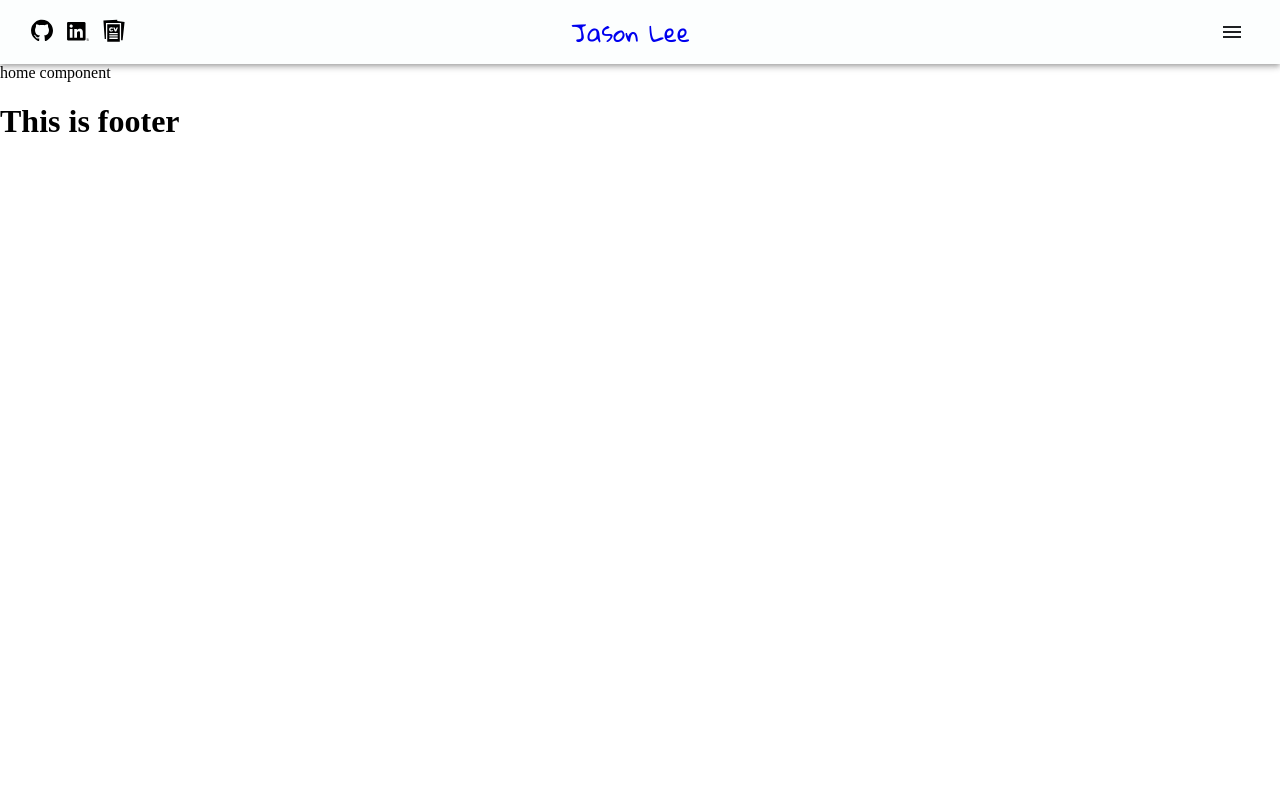
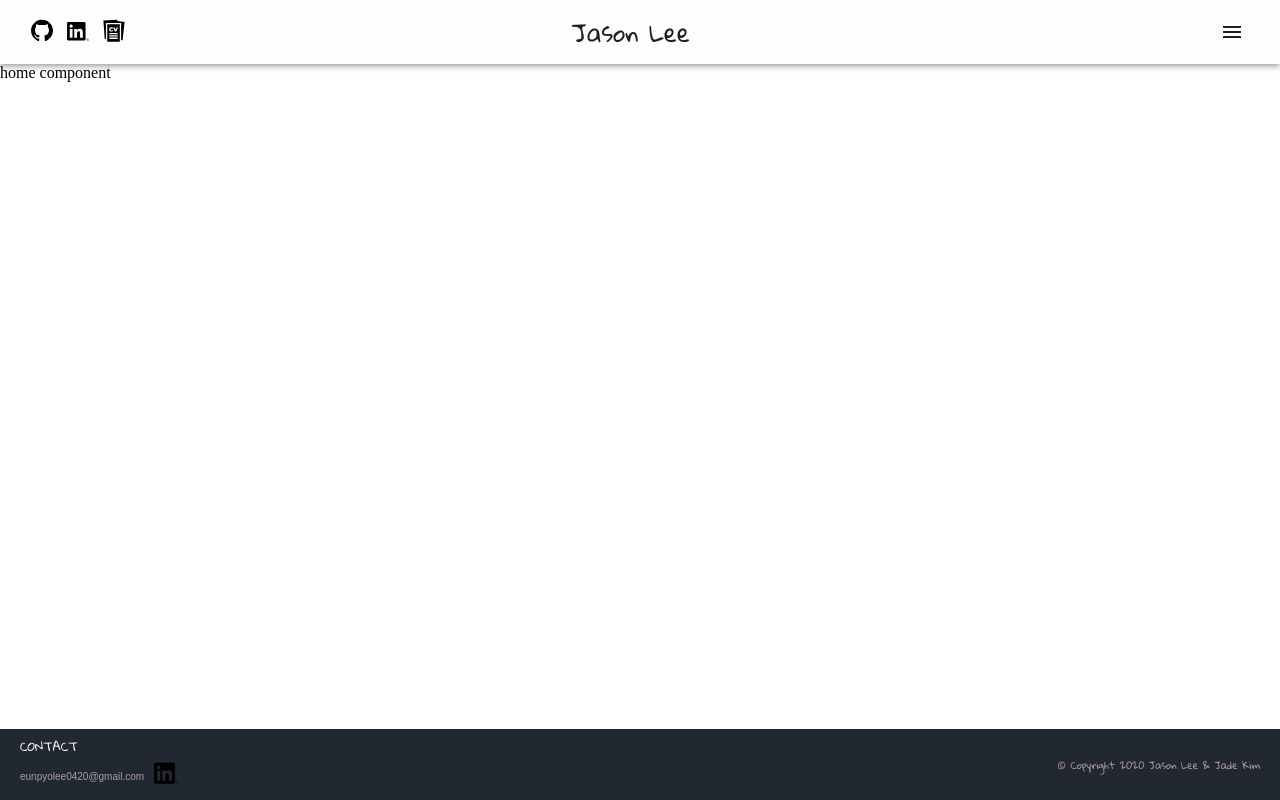
Before and after one commit to jadehjk/spa_website, a React (Create React App) app: page / in a window 1280 px wide. Built offline with nearby package versions, Linux system fonts and the light colour scheme.

Commit message:
Footer, fixed droppable menu color bug in FF and IE

```diff
--- a/src/Client/Styles/Core/_appbar.scss
+++ b/src/Client/Styles/Core/_appbar.scss
@@ -1,26 +1,22 @@
 @import '../vars.scss';
-
-.appbar-wrapper{
-
-}
 
 .appbar-toolbar {
     justify-content: space-between;
     background-color: $color_white;
 
-    .droppable-menu-btn{
+    .droppable-menu-btn {
+
         &:hover {
             background-color: transparent;
         }
 
-        .droppable-menu-icon{
+        .droppable-menu-icon {
             color: $font_color_black;
             &:hover {
                 opacity: 0.6;
             }
         }
     }
-
 
     .appbar-title {
         padding-right: 90px;
--- a/src/Client/Styles/_global.scss
+++ b/src/Client/Styles/_global.scss
@@ -6,7 +6,66 @@ body {
 
 a {
     text-decoration: none;
-    &:visited {
+    color: $font_color_black;
+    &:visited{
         color: inherit;
     }
 }
+
+.footer {
+    position: fixed;
+    bottom: 0;
+    width: 100%;
+    background-color: $footer_color_black;
+    color: $font_color_grey;
+    display:flex;
+    flex-direction: row;
+    justify-content: space-between;
+    font-family: $title_font_family;
+    font-size: $font_size_sm;
+    font-weight: $footer_wieght;
+    align-items: center;
+    border-color: $color_black;
+
+    .footer-col {
+        padding: 5px 0;
+        display: flex;
+        flex-direction: column;
+        justify-content: space-evenly;
+
+        p {
+            margin: 0;
+
+            .footer-content {
+                font-family: $text_font_family;
+                vertical-align: middle;
+            }
+
+            svg {
+                width: 25px;
+                padding-left: 10px;
+            }
+        }
+
+        .footer-content-row {
+            display: flex;
+            flex-direction: row;
+            align-items: center;
+        }
+
+
+
+        .footer-title {
+            color: $font_color_white;
+            font-size: $font_size_md;
+        }
+    }
+
+    .left {
+        margin-left: 20px;
+    }
+
+    .right {
+        margin-right: 20px;
+    }
+}
--- a/src/Client/Styles/vars.scss
+++ b/src/Client/Styles/vars.scss
@@ -1,11 +1,22 @@
 $color_white: #fcfefe;
 $color_purple: #7e6bc4;
 $color_lg_blue: #6eb6ff;
+$color_black: #222831;
 
 $font_color_black: #1e2022;
+$font_color_white: #f4f6ff;
+$font_color_grey: #ad9d9d;
+
+$footer_color_black: #222831;
 
 
-$text-font-family: Arial, Helvetica, sans-serif !default;
-$title-font-family: 'Gloria Hallelujah';
+$text_font_family: Arial, Helvetica, sans-serif !default;
+$title_font_family: 'Gloria Hallelujah';
 
 $title_weight: 500;
+$footer_wieght: 50;
+
+$font_size_sm: 10px;
+$font_size_md: 12px;
+
+$font_size_footer_title: 14px;
--- a/src/Client/scripts/App.tsx
+++ b/src/Client/scripts/App.tsx
@@ -55,7 +55,7 @@ const App: React.FC<{}> = () => {
          return Object.entries(menuItemLinks).map(([name, link]) => (
             <MenuItem
                onClick={handleClose}
-               children={<Link to={link}>{name}</Link>}
+               children={<Link to={link}><span style={{fontFamily: 'Gloria Hallelujah'}}>{name}</span></Link>}
             />
          ));
    };
@@ -75,7 +75,6 @@ const App: React.FC<{}> = () => {
                   <MenuIcon className="droppable-menu-icon"/>
                </IconButton>
                <Menu
-                  className="droppable-menu"
                   anchorEl={anchorEl}
                   anchorOrigin={{
                      vertical: 'top',
--- a/src/Client/scripts/Constants.ts
+++ b/src/Client/scripts/Constants.ts
@@ -11,7 +11,8 @@ const constants = {
    links: {
       github: 'https://github.com/EunPyoLee/',
       linkedIn: 'https://www.linkedin.com/in/eun-pyo-jason-lee-86466214b/'
-   }
+   },
+   email: 'eunpyolee0420@gmail.com'
 };
 
 export default Object.freeze(constants);
--- a/src/Client/scripts/Core/Footer.tsx
+++ b/src/Client/scripts/Core/Footer.tsx
@@ -1,9 +1,29 @@
 import * as React from 'react';
 
+import Constants from '../Constants';
+
+import {ReactComponent as IconBrandLinkedin} from '../../Logos/Brand/linkedin.svg';
+
 const Footer: React.FC<{}> = () => {
+    const {links:{linkedIn}, email} = Constants;
+
     return(
-        <div>
-            <h1>This is footer</h1>
+
+        <div className="footer">
+            <div className="footer-col left">
+                <p>
+                    <p><span className="footer-title">CONTACT</span></p>
+                        <p className="footer-content-row">
+                            <span className="footer-content">{email}</span>
+                            <a href={linkedIn} target="_blank" title="Go to Linkedin"><IconBrandLinkedin className="linkedIn-logo" /></a>
+                        </p>
+                        {/* <p><a href={linkedIn} target="_blank" title="Go to Linkedin"><IconBrandLinkedin className="linkedIn-logo" /></a></p> */}
+                </p>
+
+            </div>
+            <div className="footer-col right">
+                <p><span className="copyright">© Copyright {(new Date().getFullYear())} Jason Lee & Jade Kim</span></p>
+            </div>
         </div>
     )
 };
```
